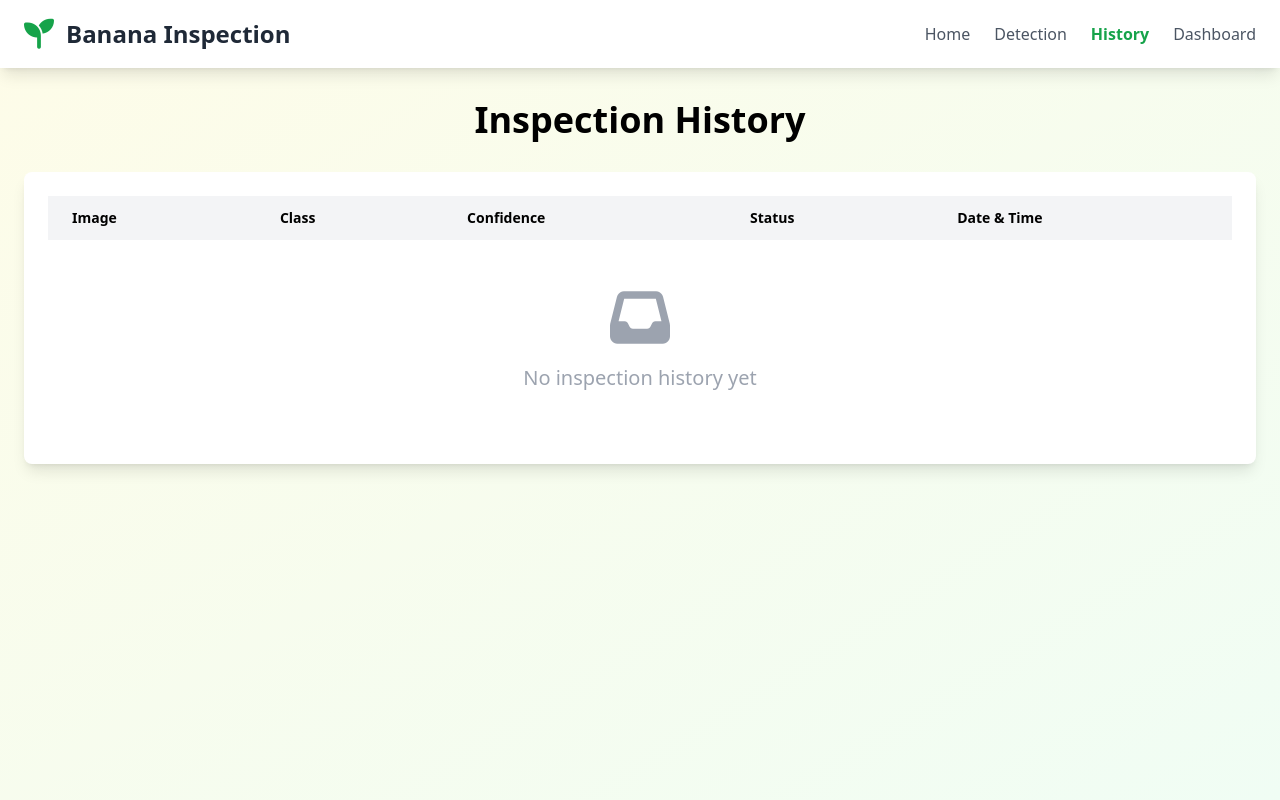
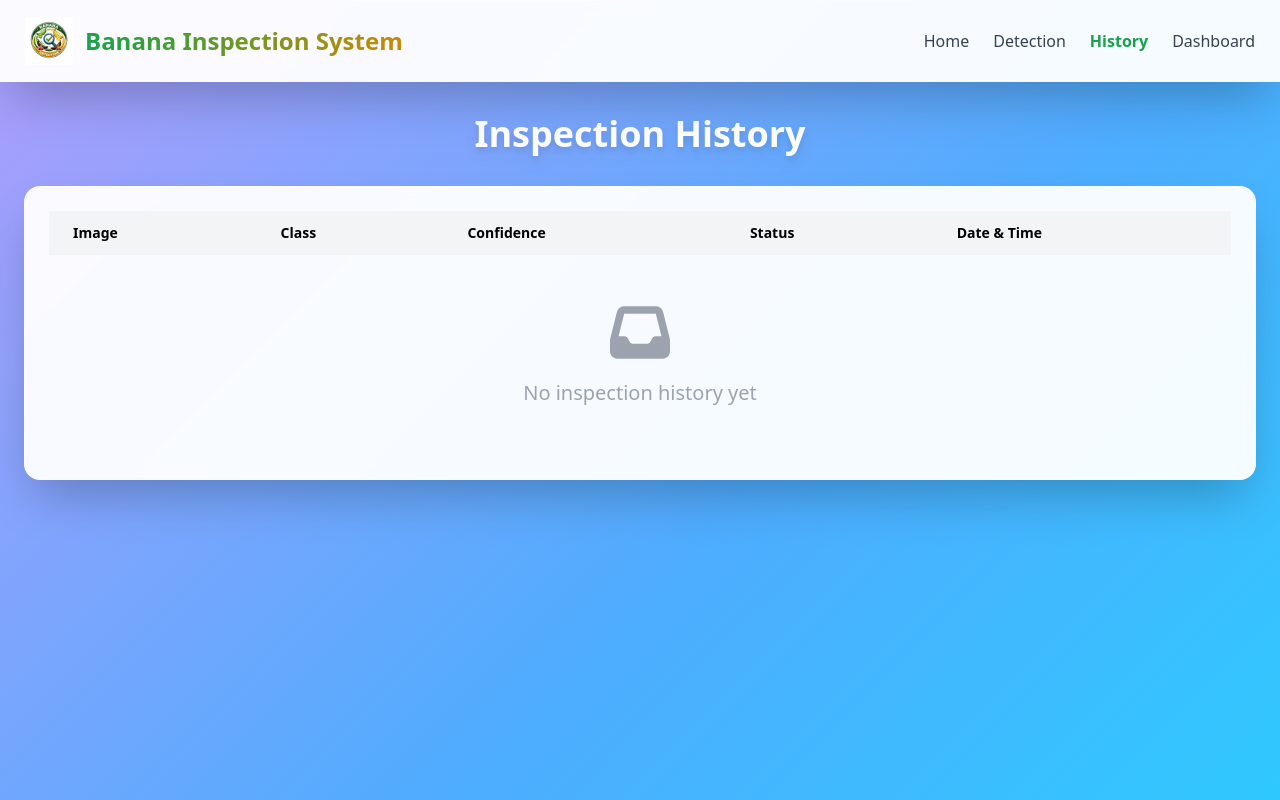
Before and after one commit to marjonvera2005-creator/banana_detection, a Flask app: page /history in a window 1280 px wide. Run offline with Flask 3, Linux system fonts and the light colour scheme; parts of the project's set-up code (start-up, migrations or seed data) failed here and were passed over; some libraries are stand-ins or nearby versions.

Commit message:
Enhance styling and layout of history page
Updated the styling and structure of the history page to enhance visual appeal and usability.

```diff
--- a/banana/templates/history.html
+++ b/banana/templates/history.html
@@ -6,29 +6,46 @@
     <title>History - Banana Inspection</title>
     <script src="https://cdn.tailwindcss.com"></script>
     <link rel="stylesheet" href="https://cdnjs.cloudflare.com/ajax/libs/font-awesome/6.4.0/css/all.min.css">
+    <style>
+        body {
+            background: linear-gradient(135deg, #667eea 0%, #764ba2 25%, #f093fb 50%, #4facfe 75%, #00f2fe 100%);
+            background-size: 400% 400%;
+            animation: gradient 15s ease infinite;
+        }
+        @keyframes gradient {
+            0% { background-position: 0% 50%; }
+            50% { background-position: 100% 50%; }
+            100% { background-position: 0% 50%; }
+        }
+        .glass {
+            background: rgba(255, 255, 255, 0.95);
+            backdrop-filter: blur(10px);
+            border: 1px solid rgba(255, 255, 255, 0.3);
+        }
+    </style>
 </head>
-<body class="bg-gradient-to-br from-yellow-50 to-green-50 min-h-screen">
-    <nav class="bg-white shadow-lg">
+<body class="min-h-screen">
+    <nav class="glass shadow-2xl sticky top-0 z-50">
         <div class="container mx-auto px-4 sm:px-6 py-4">
             <div class="flex items-center justify-between flex-wrap">
                 <div class="flex items-center space-x-2 sm:space-x-3">
-                    <i class="fas fa-seedling text-2xl sm:text-3xl text-green-600"></i>
-                    <span class="text-lg sm:text-2xl font-bold text-gray-800">Banana Inspection</span>
+                    <img src="{{ url_for('static', filename='images/banana.png') }}" alt="Logo" class="w-10 h-10 sm:w-12 sm:h-12 object-contain">
+                    <span class="text-lg sm:text-2xl font-bold bg-gradient-to-r from-green-600 to-yellow-600 bg-clip-text text-transparent">Banana Inspection System</span>
                 </div>
                 <div class="flex space-x-3 sm:space-x-6 text-sm sm:text-base mt-2 sm:mt-0">
-                    <a href="/" class="text-gray-600 hover:text-green-600">Home</a>
-                    <a href="/detect" class="text-gray-600 hover:text-green-600">Detection</a>
-                    <a href="/history" class="text-green-600 font-semibold">History</a>
-                    <a href="/dashboard" class="text-gray-600 hover:text-green-600">Dashboard</a>
+                    <a href="/" class="text-gray-700 hover:text-green-600 font-medium">Home</a>
+                    <a href="/detect" class="text-gray-700 hover:text-green-600 font-medium">Detection</a>
+                    <a href="/history" class="text-green-600 font-bold">History</a>
+                    <a href="/dashboard" class="text-gray-700 hover:text-green-600 font-medium">Dashboard</a>
                 </div>
             </div>
         </div>
     </nav>
 
     <div class="container mx-auto px-4 sm:px-6 py-6 sm:py-8">
-        <h1 class="text-2xl sm:text-3xl md:text-4xl font-bold text-center mb-6 sm:mb-8">Inspection History</h1>
+        <h1 class="text-2xl sm:text-3xl md:text-4xl font-bold text-center mb-6 sm:mb-8 text-white drop-shadow-lg">Inspection History</h1>
 
-        <div class="bg-white rounded-lg shadow-lg p-3 sm:p-4 md:p-6">
+        <div class="glass rounded-2xl shadow-2xl p-3 sm:p-4 md:p-6">
             <div class="overflow-x-auto">
                 <table class="w-full text-sm sm:text-base">
                     <thead>
```
